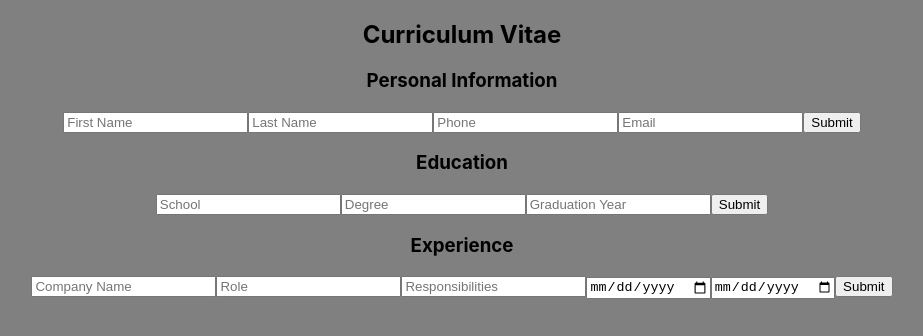
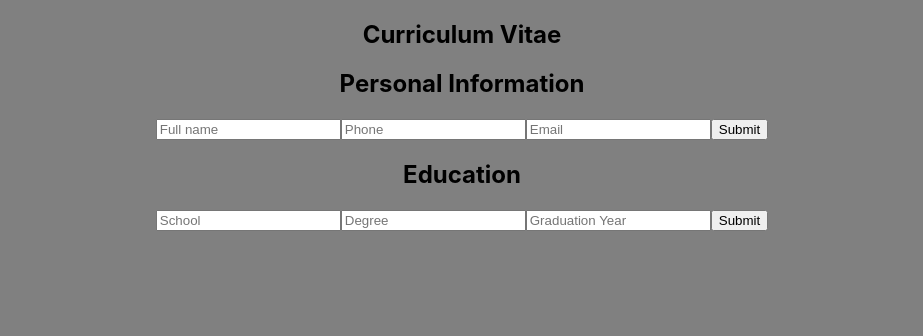
Before and after one commit to Jonjo15/cv-app, a React (Create React App) app in the folder cv-app/: page / in a window 1280 px wide. Shown: the top 336 px of the page, without its empty margins (178-1101 px from the left). Built offline with nearby package versions, Linux system fonts and the light colour scheme.

Commit message:
Hooks part 1

```diff
--- a/cv-app/src/App.js
+++ b/cv-app/src/App.js
@@ -1,73 +1,16 @@
 import React from "react";
 import PersonalInfo from "./components/PersonalInfo";
 import Education from "./components/Education";
-import Experience from "./components/Experience";
+/* import Experience from "./components/Experience"; */
 import "./App.css";
-
-class App extends React.Component {
-  constructor() {
-    super();
-    this.state = {
-      firstName: "",
-      lastName: "",
-      email: "",
-      phone: "",
-      isEditingPersonal: false,
-      isEditingEducation: false,
-      education: [
-        { school: "Fancy School", degree: "Engineer", graduationDate: "2020" },
-        { school: "Zadar", degree: "Gimnazijalac", graduationDate: "2015" },
-      ],
-      experience: [],
-    };
-  }
-  handleEditPersonal = () => {
-    this.setState((prevState) => {
-      const updatedState = { ...prevState };
-      updatedState.isEditingPersonal = !prevState.isEditingPersonal;
-      return updatedState;
-    });
-    console.log("hey");
-  };
-  /* editEducation() {
-    this.setState((prevState) => {
-      return { ...prevState, isEditingEducation: true };
-    });
-  } */
-  handleSubmit = (e) => {
-    this.setState({ isEditingPersonal: true });
-    e.preventDefault();
-  };
-  handleChange = (e) => {
-    const { name, value } = e.target;
-    /* if (name === "education") {
-      this.setState(prevState=> {
-
-      })
-    } */
-    this.setState({ [name]: value });
-  };
-  render() {
-    const education = this.state.education;
-    return (
-      <div className="app">
-        <h2>Curriculum Vitae</h2>
-        <PersonalInfo
-          handleEditPersonal={this.handleEditPersonal}
-          handleChange={this.handleChange}
-          handleSubmit={this.handleSubmit}
-          data={this.state}
-        />
-        <Education
-          editEducation={this.editEducation}
-          data={education}
-          handleChange={this.handleChange}
-          handleSubmit={this.handleSubmit}
-        />
-        <Experience />
-      </div>
-    );
-  }
+function App() {
+  return (
+    <div className="app">
+      <h2>Curriculum Vitae</h2>
+      <PersonalInfo />
+      <Education />
+    </div>
+  );
 }
 
 export default App;
--- a/cv-app/src/components/Education.js
+++ b/cv-app/src/components/Education.js
@@ -1,44 +1,53 @@
-import React from "react";
-import EducationForm from "./EducationForm";
-class Education extends React.Component {
-  constructor() {
-    super();
-    this.state = {
-      school: "",
-      degree: "",
-      graduationYear: "",
-      isEditing: true,
-    };
-  }
-  handleSubmit = (e) => {
-    e.preventDefault();
-    this.setState({ isEditing: false });
-  };
-  handleEdit = (e) => {
-    this.setState({ isEditing: true });
-  };
-  handleChange = (e) => {
-    const { value, name } = e.target;
-    this.setState({ [name]: value });
-  };
-  render() {
-    return !this.state.isEditing ? (
-      <div className="educationDiv">
-        <h3>Education</h3>
-        <p>School: {this.state.school}</p>
-        <p>Degree: {this.state.degree}</p>
-        <p>Graduation Year: {this.state.graduationYear}</p>
+import React, { useState } from "react";
 
-        <button onClick={this.handleEdit}>Edit</button>
+function Education(props) {
+  const [school, setSchool] = useState("");
+  const [degree, setDegree] = useState("");
+  const [graduationYear, setGraduationYear] = useState("");
+  const [isEditing, setIsEditing] = useState(true);
+
+  if (isEditing) {
+    return (
+      <div>
+        <h2>Education</h2>
+        <form
+          onSubmit={(e) => {
+            e.preventDefault();
+            setIsEditing(false);
+          }}
+        >
+          <input
+            onChange={(e) => setSchool(e.target.value)}
+            value={school}
+            type="text"
+            placeholder="School"
+          />
+          <input
+            onChange={(e) => setDegree(e.target.value)}
+            value={degree}
+            type="text"
+            placeholder="Degree"
+          />
+          <input
+            onChange={(e) => setGraduationYear(e.target.value)}
+            value={graduationYear}
+            type="text"
+            placeholder="Graduation Year"
+          />
+          <button>Submit</button>
+        </form>
       </div>
-    ) : (
-      <EducationForm
-        handleChange={this.handleChange}
-        data={this.state}
-        handleSubmit={this.handleSubmit}
-      />
+    );
+  } else {
+    return (
+      <div>
+        <h2>Education</h2>
+        <p>School: {school}</p>
+        <p>Degree: {degree}</p>
+        <p>Graduation Year: {graduationYear}</p>
+        <button onClick={() => setIsEditing(true)}>Edit</button>
+      </div>
     );
   }
 }
-
 export default Education;
--- a/cv-app/src/components/EducationForm.js
+++ /dev/null
@@ -1,34 +0,0 @@
-import React from "react";
-
-function EducationForm(props) {
-  return (
-    <div>
-      <h3>Education</h3>
-      <form>
-        <input
-          type="text"
-          placeholder="School"
-          name="school"
-          value={props.data.school}
-          onChange={props.handleChange}
-        />
-        <input
-          type="text"
-          placeholder="Degree"
-          name="degree"
-          value={props.data.degree}
-          onChange={props.handleChange}
-        />
-        <input
-          type="number"
-          placeholder="Graduation Year"
-          name="graduationYear"
-          value={props.data.graduationYear}
-          onChange={props.handleChange}
-        />
-        <button onClick={props.handleSubmit}>Submit</button>
-      </form>
-    </div>
-  );
-}
-export default EducationForm;
--- a/cv-app/src/components/Experience.js
+++ b/cv-app/src/components/Experience.js
@@ -1,46 +1,9 @@
-import React from "react";
-import ExperienceForm from "./ExperienceForm";
-class Experience extends React.Component {
-  constructor() {
-    super();
-    this.state = {
-      companyName: "",
-      role: "",
-      responsibilities: "",
-      dateStart: "",
-      dateEnd: "",
-      isEditing: true,
-    };
-  }
-  handleEdit = (e) => {
-    this.setState({ isEditing: true });
-  };
-  handleChange = (e) => {
-    const { value, name } = e.target;
-    this.setState({ [name]: value });
-  };
-  handleSubmit = (e) => {
-    e.preventDefault();
-    this.setState({ isEditing: false });
-  };
-  render() {
-    return !this.state.isEditing ? (
-      <div className="experienceDiv">
-        <h3>Experience</h3>
-        <p>Company Name: {this.state.companyName}</p>
-        <p>Role: {this.state.role}</p>
-        <p>Responsibilities: {this.state.responsibilities}</p>
-        <p>Start Date: {this.state.dateStart}</p>
-        <p>End Date: {this.state.dateEnd}</p>
-        <button onClick={this.handleEdit}>Edit</button>
-      </div>
-    ) : (
-      <ExperienceForm
-        handleSubmit={this.handleSubmit}
-        data={this.state}
-        handleChange={this.handleChange}
-      />
-    );
-  }
+import React, { useState } from "react";
+function Experience(props) {
+  const [company, setCompany] = useState("");
+  const [role, setRole] = useState("");
+  const [responsibilities, setResponsibilities] = useState("");
+  const [startDate, setStartDate] = useState("");
+  const [endDate, setEndDate] = useState("");
 }
 export default Experience;
--- a/cv-app/src/components/ExperienceForm.js
+++ /dev/null
@@ -1,49 +0,0 @@
-import React from "react";
-
-function ExperienceForm(props) {
-  return (
-    <div>
-      <h3>Experience</h3>
-      <form onSubmit={props.handleSubmit}>
-        <input
-          type="text"
-          name="companyName"
-          placeholder="Company Name"
-          value={props.data.companyName}
-          onChange={props.handleChange}
-        />
-        <input
-          type="text"
-          name="role"
-          placeholder="Role"
-          value={props.data.role}
-          onChange={props.handleChange}
-        />
-        <input
-          type="text"
-          name="responsibilities"
-          placeholder="Responsibilities"
-          value={props.data.responsibilities}
-          onChange={props.handleChange}
-        />
-        <input
-          type="date"
-          name="dateStart"
-          placeholder="Start Date"
-          value={props.data.dateStart}
-          onChange={props.handleChange}
-        />
-        <input
-          type="date"
-          name="dateEnd"
-          placeholder="End Date"
-          value={props.data.dateEnd}
-          onChange={props.handleChange}
-        />
-        <button>Submit</button>
-      </form>
-    </div>
-  );
-}
-
-export default ExperienceForm;
--- a/cv-app/src/components/PersonalInfo.js
+++ b/cv-app/src/components/PersonalInfo.js
@@ -1,26 +1,51 @@
-import React from "react";
-import InfoForm from "./PersonalInfoForm";
+import React, { useState } from "react";
 const PersonalInfo = (props) => {
-  if (!props.data.isEditingPersonal) {
+  const [name, setName] = useState("");
+  const [phone, setPhone] = useState("");
+  const [email, setEmail] = useState("");
+  const [isEditing, setIsEditing] = useState(true);
+  function handleSubmit(e) {
+    e.preventDefault();
+    setIsEditing(false);
+  }
+  if (isEditing) {
     return (
       <div>
-        <h3>Personal Information</h3>
-        <InfoForm
-          handleChange={props.handleChange}
-          data={props.data}
-          handleSubmit={props.handleSubmit}
-        />
+        <h2>Personal Information</h2>
+        <form onSubmit={handleSubmit}>
+          <input
+            placeholder="Full name"
+            value={name}
+            name="name"
+            onChange={(e) => setName(e.target.value)}
+            type="text"
+          ></input>
+          <input
+            placeholder="Phone"
+            value={phone}
+            name="phone"
+            onChange={(e) => setPhone(e.target.value)}
+            type="number"
+          ></input>
+          <input
+            placeholder="Email"
+            value={email}
+            name="email"
+            onChange={(e) => setEmail(e.target.value)}
+            type="text"
+          ></input>
+          <button>Submit</button>
+        </form>
       </div>
     );
   } else {
     return (
       <div>
-        <h3>Personal Information</h3>
-        <p>First Name: {props.data.firstName}</p>
-        <p>Last Name: {props.data.lastName}</p>
-        <p>Phone: {props.data.phone}</p>
-        <p>Email: {props.data.email}</p>
-        <button onClick={props.handleEditPersonal}>Edit</button>
+        <h2>Personal Information</h2>
+        <p>Name: {name}</p>
+        <p>Phone: {phone}</p>
+        <p>Email: {email}</p>
+        <button onClick={(e) => setIsEditing(true)}>Edit</button>
       </div>
     );
   }
--- a/cv-app/src/components/PersonalInfoForm.js
+++ /dev/null
@@ -1,39 +0,0 @@
-import React from "react";
-
-function InfoForm(props) {
-  return (
-    <form onSubmit={props.handleSubmit}>
-      <input
-        type="text"
-        placeholder="First Name"
-        name="firstName"
-        value={props.data.firstName}
-        onChange={props.handleChange}
-      />
-      <input
-        type="text"
-        placeholder="Last Name"
-        name="lastName"
-        value={props.data.lastName}
-        onChange={props.handleChange}
-      />
-      <input
-        type="number"
-        placeholder="Phone"
-        name="phone"
-        value={props.data.phone}
-        onChange={props.handleChange}
-      />
-      <input
-        type="email"
-        placeholder="Email"
-        name="email"
-        value={props.data.email}
-        onChange={props.handleChange}
-      />
-      <button type="submit">Submit</button>
-    </form>
-  );
-}
-
-export default InfoForm;
```
